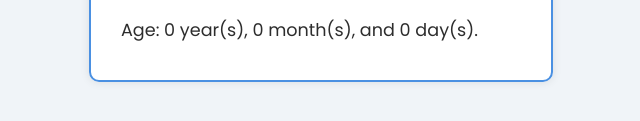
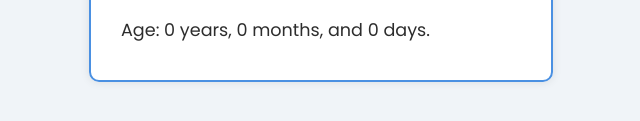
Before and after one commit to Ahmadkhan841420/age-calculator, a plain HTML site: page index.html in a window 1280 px wide. Both pictures are taken after typing "2020-01-15", "2020-01-15" into the empty fields and a click on the button "Calculate". Shown: the part 509-630 px from the top of the page, 319-959 px from the left. Drawn offline with Linux system fonts and the light colour scheme.

Commit message:
Update index.html

```diff
--- a/index.html
+++ b/index.html
@@ -124,7 +124,7 @@
             }
 
             document.getElementById("result").textContent =
-                `Age: ${years} year(s), ${months} month(s), and ${days} day(s).`;
+                `Age: ${years} years, ${months} months, and ${days} days.`;
         }
     </script>
 </body>
```
